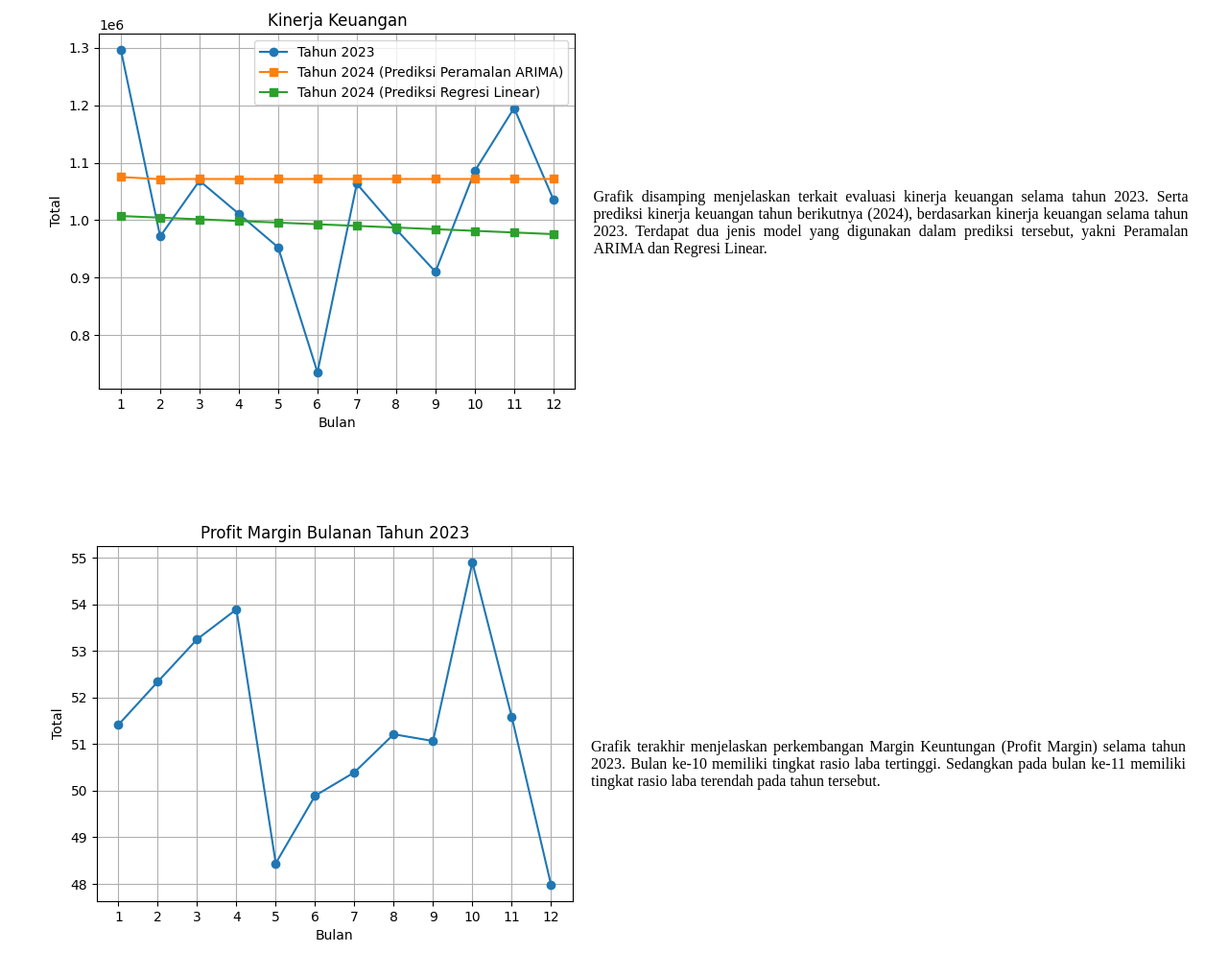
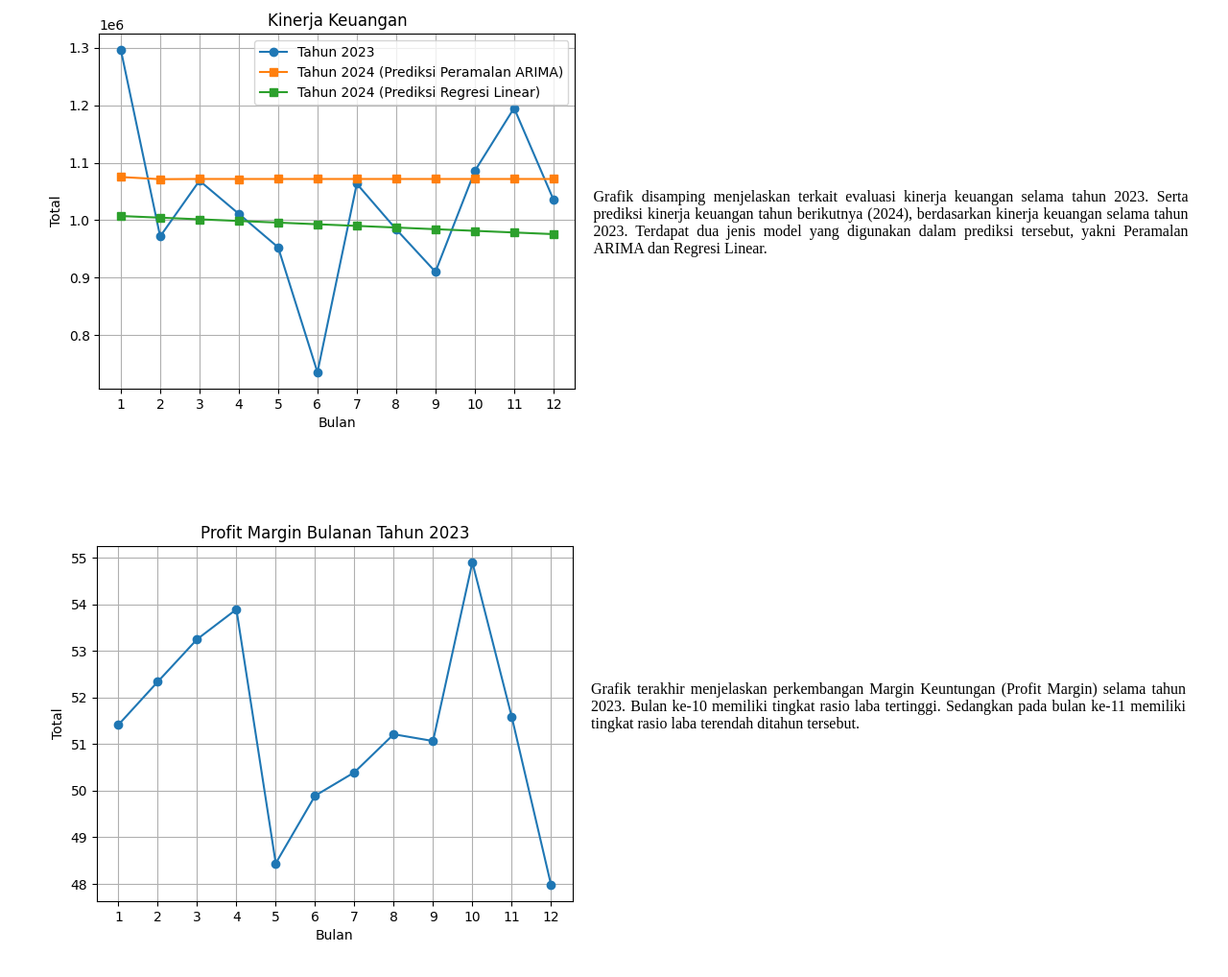
Before and after one commit to artatara7a/financial-data-analysis, a plain HTML site: page docs/index.html in a window 1280 px wide. Shown: the part 2589-3607 px from the top of the page at 96% size. After the commit the page ends 3585 px from the top, so only its background shows below. Drawn offline with Linux system fonts and the light colour scheme.

Commit message:
update Visualisasi html

```diff
--- a/docs/index.html
+++ b/docs/index.html
@@ -128,12 +128,12 @@
 
     <div class="container">
         <div class="image-wrapper">
-          <img class="image" src="g_6.png" alt="Gambar" style="padding-bottom: 60px;" />
+          <img class="image" src="g_6.png" alt="Gambar" />
         </div>
         <div class="caption">
-            <p>Grafik terakhir menjelaskan perkembangan Margin Keuntungan (Profit Margin) selama tahun 2023.
+            <p style="padding-bottom: 60px;">Grafik terakhir menjelaskan perkembangan Margin Keuntungan (Profit Margin) selama tahun 2023.
                 Bulan ke-10 memiliki tingkat rasio laba tertinggi.
-                Sedangkan pada bulan ke-11 memiliki tingkat rasio laba terendah pada tahun tersebut.</p>
+                Sedangkan pada bulan ke-11 memiliki tingkat rasio laba terendah ditahun tersebut.</p>
         </div>
     </div>
 
```
